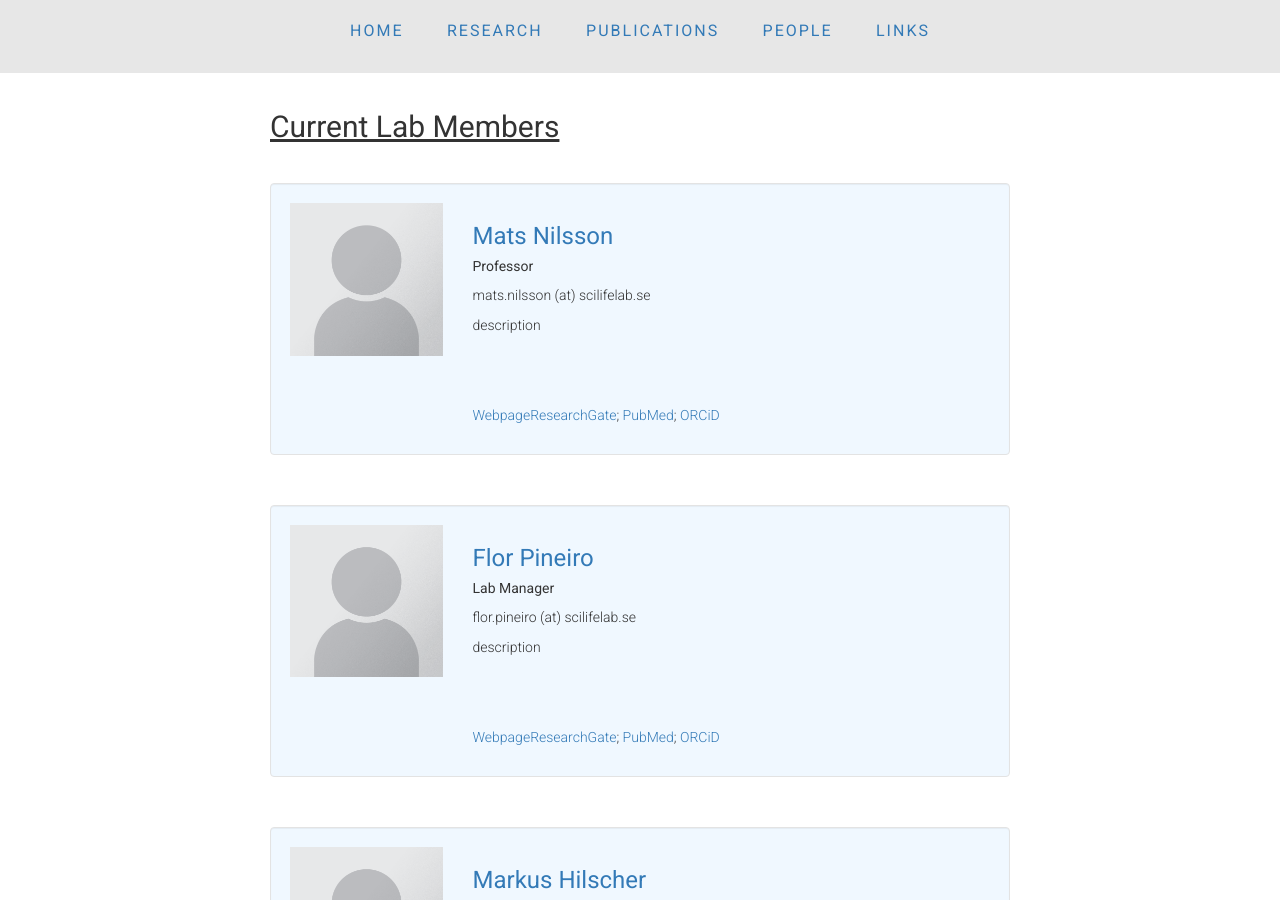
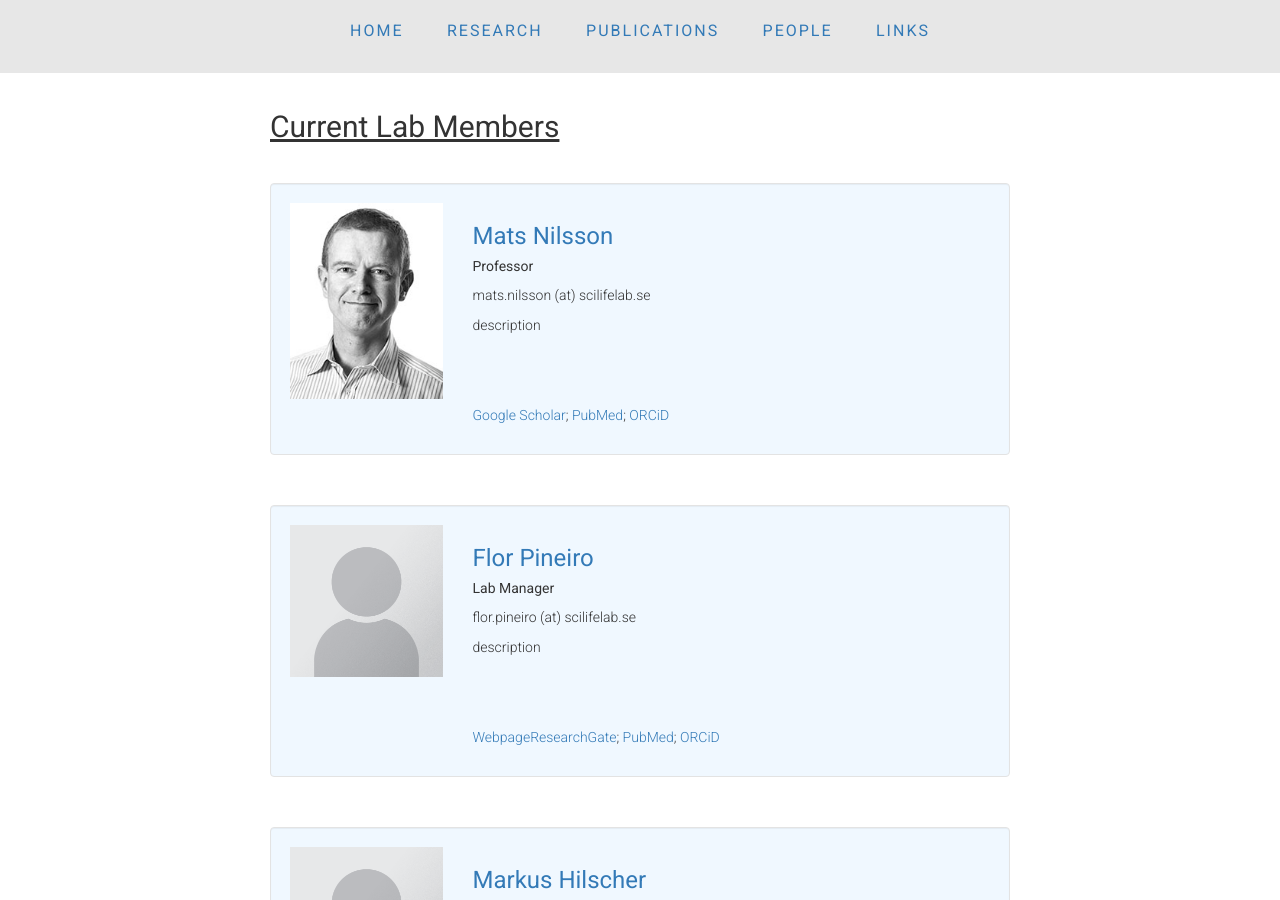
Before and after one commit to flintott/NilssonLab, a Jekyll site: the page people/index.html, which Jekyll copies as it is, in a window 1280 px wide and 900 px high. Built offline with Jekyll 4.4.1, drawn with Linux system fonts in a browser that asks for light colours.

Commit message:
Update index.html

```diff
--- a/people/index.html
+++ b/people/index.html
@@ -41,7 +41,7 @@
             <div class="media-body">
 	      <div class="row">
                 <div class=" col-sm-4  col-md-3 col-lg-3">
-                  <p><img src="../img/Temp.png" class="img-responsive" width="300" height="450"/></p>
+                  <p><img src="../img/MN.jpg" class="img-responsive" width="300" height="450"/></p>
                 </div>
                 <div class=" col-sm-6  col-md-8 col-lg-8">
 		  <h3><a href="https://www.su.se/english/profiles/matsn-1.191373">Mats Nilsson</a></h3>
@@ -49,7 +49,7 @@
                   <p>mats.nilsson (at) scilifelab.se<br>
 		    <p>description</p>
 		    <br><br><br>
-                    <a href="weblink">WebpageResearchGate</a>; <a href="link">PubMed</a>; <a href="link">ORCiD</a>
+                    <a href="https://scholar.google.com/citations?hl=en&user=M6g0gRsAAAAJ&view_op=list_works&sortby=pubdate">Google Scholar</a>; <a href="link">PubMed</a>; <a href="link">ORCiD</a>
 	          </p>
                 </div>
               </div>
```
